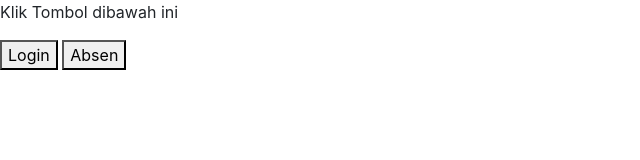
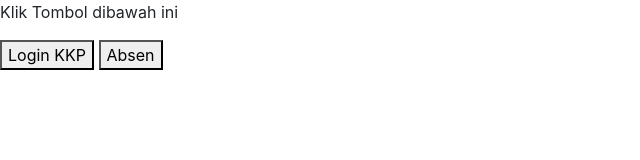
Before and after one commit to akiasmoro/coba, a plain HTML site: page index.html in a window 1280 px wide. Shown: the whole page, without its empty margins (0-640 px from the left). Drawn offline with nearby package versions, Linux system fonts and the light colour scheme.

Commit message:
change button

```diff
--- a/index.html
+++ b/index.html
@@ -27,7 +27,7 @@
   <body>
 
     <p>Klik Tombol dibawah ini</p>
-    <button onclick="location.href='https://persuratan.atrbpn.go.id'">Login</button>
+    <button onclick="location.href='https://persuratan.atrbpn.go.id'">Login KKP</button>
     <button onclick="myFunction()">Absen</button>
     <div id="myDIV">
         <center><h2><p><span style="background-color:yellow;" >ABSEN MASUK</span></p></h2><table id="example1" class="table table-striped table-bordered " cellspacing="0" style="width:50%" align="center"><thead><tr><th>No</th><th>Tanggal</th><th>Jam</th></thead><tbody><tr><td>1</td><td><input type="text" id="tanggal1" name="tanggal1" placeholder="28/05/2024"></td><td><input type="text" id="jam1" name="jam1" placeholder="17:47:22"></td></tr><tr>  </tr></tbody></table>    <button id="buttonmasuk" type="submit" class="btn btn-success btn-blockstyle="width:50%" ><i class="fa fa-camera"></i> Absen Masuk</button>     <hr> <center><h2><p><span style="background-color:yellow;" >ABSEN PULANG</span></p></h2><table id="example1" class="table table-striped table-bordered " cellspacing="0" style="width:50%" align="center"><thead><tr><th>No</th><th>Tanggal</th><th>Jam</th></thead><tbody><tr><td>1</td><td><input type="text" id="tanggal2" name="tanggal2" placeholder="28/05/2024"></td><td><input type="text" id="jam2" name="jam2"  placeholder="17:47:22"></td></tr><tr>  </tr></tbody></table>    <button id="buttonpulang" type="submit" class="btn btn-warning btn-blockstyle="width:50%" ><i class="fa fa-camera"></i> Absen Pulang</button>
```
